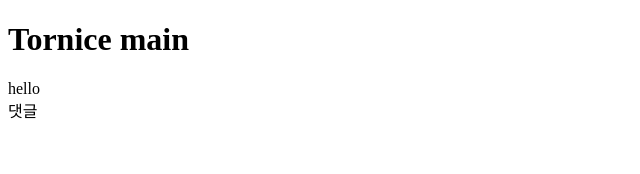
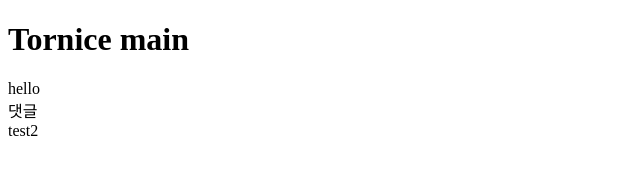
Before and after one commit to torniceg/Fast_Git, a plain HTML site: page index.html in a window 1280 px wide. Shown: the full height of the page, 0-640 px from the left. Drawn offline with Linux system fonts and the light colour scheme.

Commit message:
- add test2

```diff
--- a/index.html
+++ b/index.html
@@ -10,5 +10,6 @@
     <h1>Tornice main</h1>
     <div>hello</div>
     <div>댓글</div>
+    <div>test2</div>
 </body>
 </html>
```
